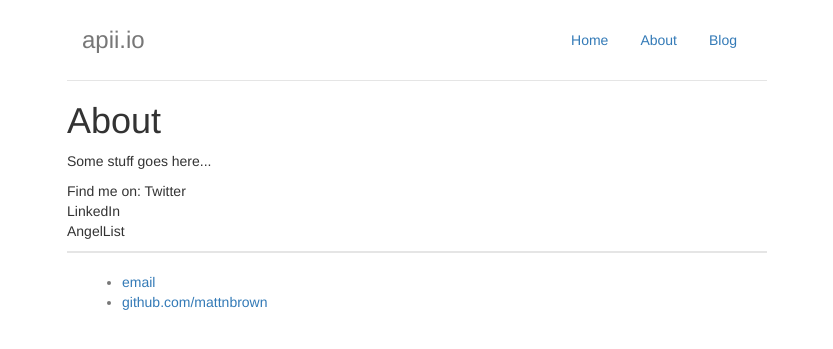
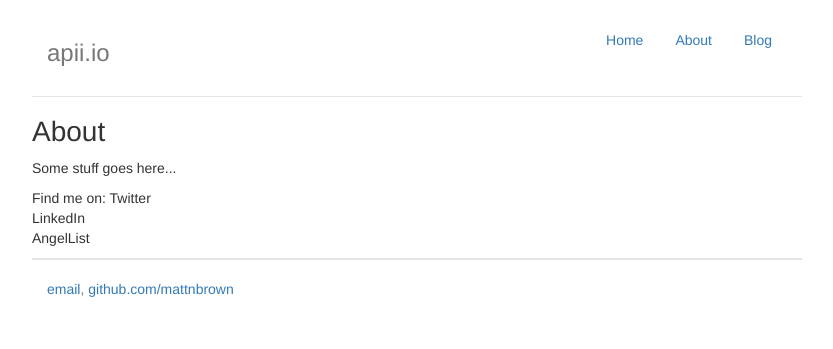
Before and after one commit to mattnbrown/mattnbrown.github.io, a Jekyll site: the page built from about/index.html, in a window 1280 px wide. Shown: the top 349 px of the page, without its empty margins (223-1056 px from the left). Built offline with Jekyll 4.4.1, drawn with Linux system fonts in a browser that asks for light colours.

Commit message:
nasty style tweaks

```diff
--- a/_layouts/default.html
+++ b/_layouts/default.html
@@ -25,10 +25,7 @@
 
 			</div><!-- /.container -->
 			<footer class="footer">
-	    		<ul>
-            <li><a href="mailto:matt@apii.io">email</a></li>
-            <li><a href="https://github.com/mattnbrown">github.com/mattnbrown</a></li>
-				</ul>
+	    		<a href="mailto:matt@apii.io">email</a>, <a href="https://github.com/mattnbrown">github.com/mattnbrown</a>
 			</footer>
 		</body>
 	</html>
--- a/about/index.html
+++ b/about/index.html
@@ -2,7 +2,7 @@
 layout: default
 title: Matt Brown
 ---
-<div class="blurb">
+<div>
 	<h1>About</h1>
 	<p>Some stuff goes here...</p>
 	<p>Find me on: Twitter<br />LinkedIn<br />AngelList</p>
--- a/css/main.css
+++ b/css/main.css
@@ -4,9 +4,7 @@
   padding-bottom: 20px;
 }
 
-/* Everything but the jumbotron gets side spacing for mobile first views */
 .header,
-.marketing,
 .footer {
   padding-right: 15px;
   padding-left: 15px;
@@ -16,12 +14,6 @@
 .header {
   padding-bottom: 20px;
   border-bottom: 1px solid #e5e5e5;
-}
-/* Make the masthead heading the same height as the navigation */
-.header h3 {
-  margin-top: 0;
-  margin-bottom: 0;
-  line-height: 40px;
 }
 
 /* Custom page footer */
@@ -34,14 +26,18 @@
 /* Customize container */
 @media (min-width: 768px) {
   .container {
-    max-width: 730px;
+    max-width: 800px;
   }
 }
 .container-narrow > hr {
   margin: 30px 0;
 }
 
-/* Main marketing message and sign up button */
+/* main container */
 .maincontainer {
   border-bottom: 1px solid #e5e5e5;
 }
+
+.maincontainer h1 {
+  font-size: 2em;
+}
```
